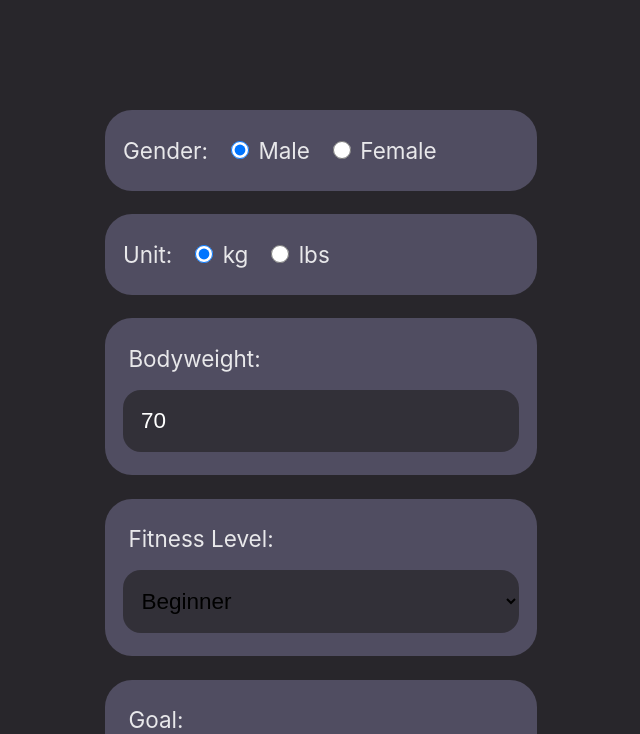
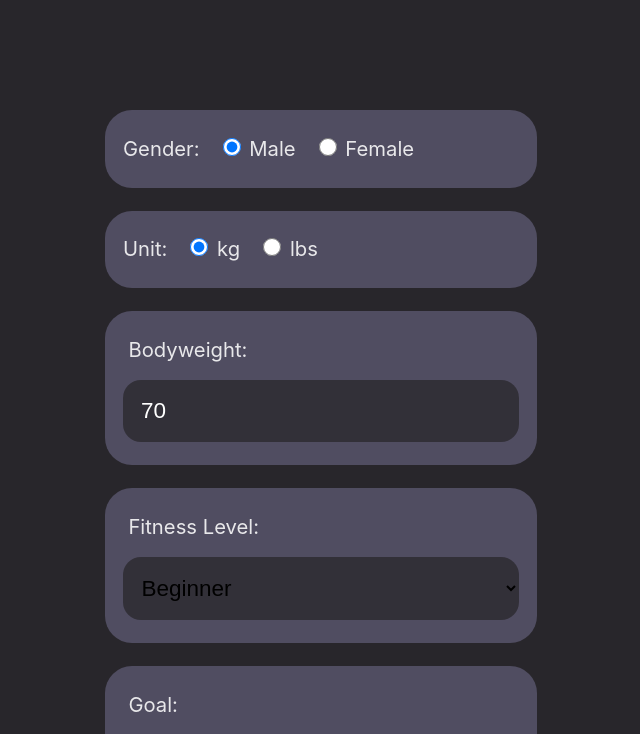
Before and after one commit to GRdevelops/openAI-Workout-Generator, a React (Vite) app: page / in a window 1280 px wide. Shown: the part 445-1179 px from the top of the page, without its empty margins (319-959 px from the left). Built offline with nearby package versions, Linux system fonts and the light colour scheme.

Commit message:
ui improvement

```diff
--- a/src/components/WorkoutResult/WorkoutProgram/DailyTable.jsx
+++ b/src/components/WorkoutResult/WorkoutProgram/DailyTable.jsx
@@ -9,7 +9,7 @@ const Table = styled.div`
 	width: 100%;
 	max-width: ${styles.formWidth};
 	margin: 2rem auto;
-	background-color: ${styles.inputBackgroundColor};
+	background-color: ${styles.primaryColor};
 	border-radius: 2rem;
 	padding: 1.5rem;
 `;
--- a/src/styles/theme.js
+++ b/src/styles/theme.js
@@ -5,7 +5,7 @@ const styles = {
   verticalSpace: '1.3rem',
   inputPadding: '1rem',
   wrapperPadding: '1.3rem 1rem',
-  fontSize: '1.25rem',
+  fontSize: '1.125rem',
   inputFontSize: '1.25rem',
   fontFamily: 'Arial',
   inputBorder: '0px solid #444152',
```
